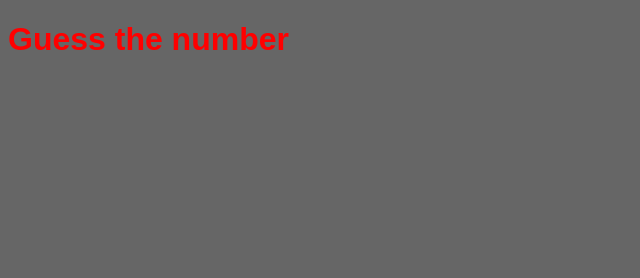
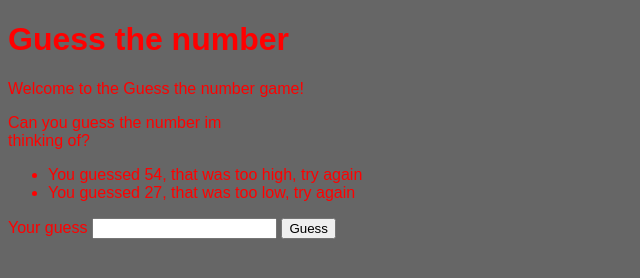
Before and after one commit to C856k/GUESSTHENUMBER, a plain HTML site: page index.html in a window 1280 px wide. Shown: the whole page, without its empty margins (0-640 px from the left). Drawn offline with Linux system fonts and the light colour scheme.

Commit message:
Initial HTML

```diff
--- a/index.html
+++ b/index.html
@@ -8,6 +8,23 @@
 </head>
 <body>
     <h1>Guess the number</h1>
+    <p>Welcome to the Guess the number game!</p>
+    <p>Can you guess the number im <br>
+        thinking of?</p>
+
+    <ul id="guess-list">
+        <li>You guessed 54, that was too high, try again</li>
+        <li>You guessed 27, that was too low, try again</li>
+    </ul>
+
+    <form action="" id="guess-form">
+        <label for="">Your guess
+            <input type="number" id="guess" name="guess">
+
+        </label>
+        <button id="guess-button">Guess</button>
+    </form>
+
 
 
     <script src="script.js"></script>
```
